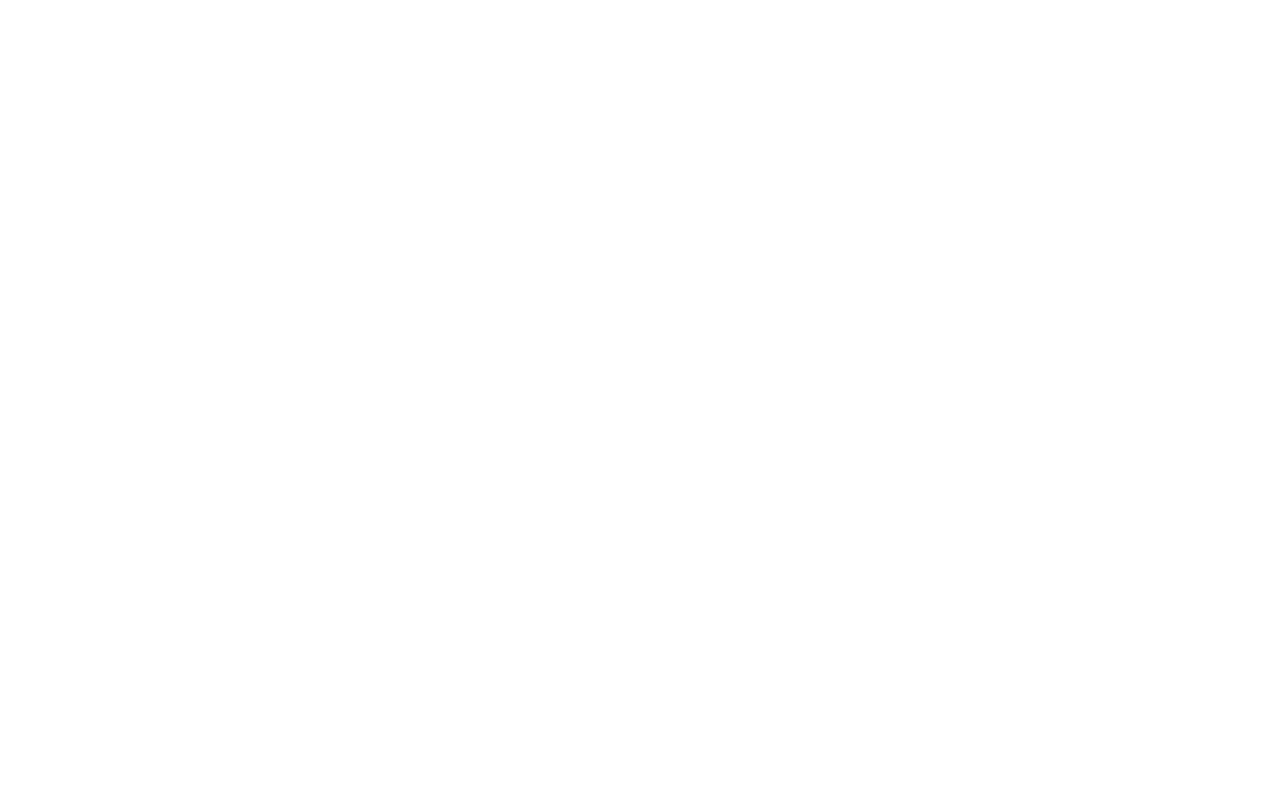
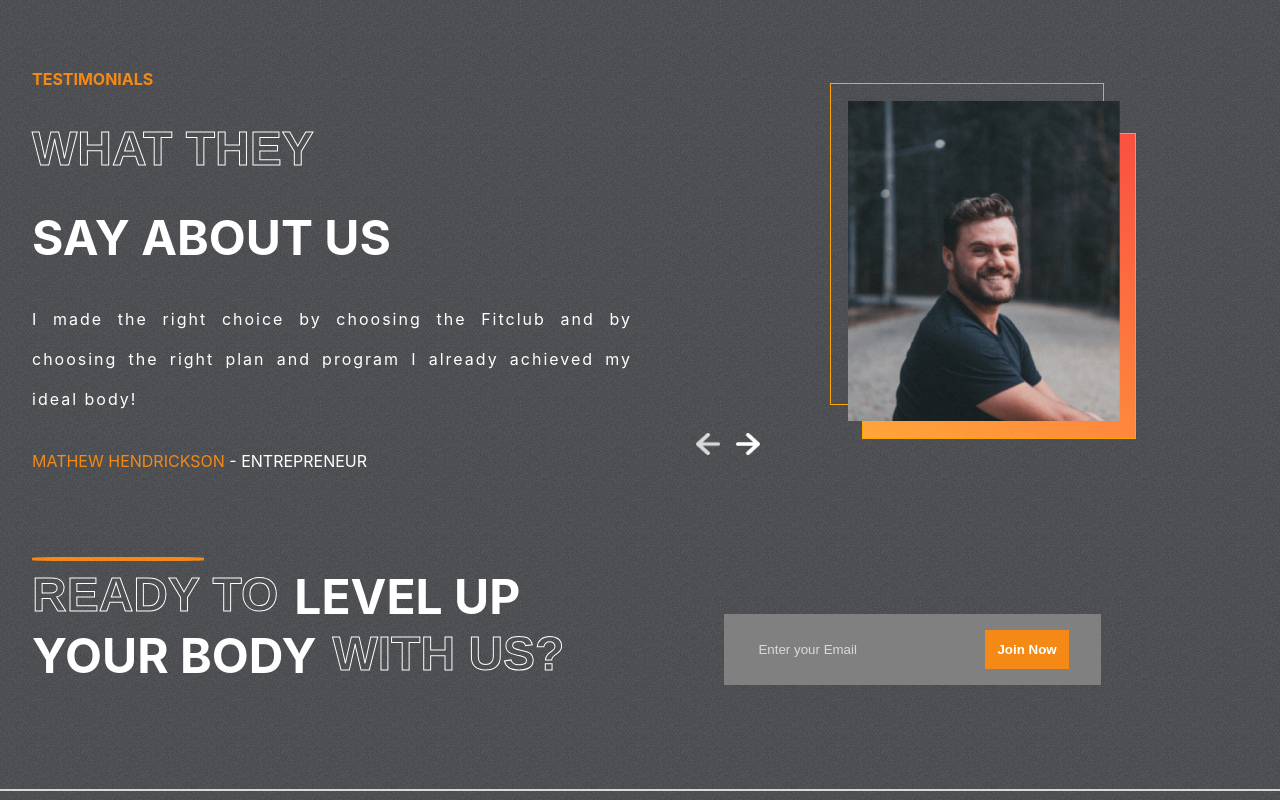
Before and after one commit to zannatreya/gym-website, a React (Create React App) app: page / in a window 1280 px wide. Shown: the part 2462-3262 px from the top of the page. Before the commit the page ends 2435 px from the top, so only its background shows below. Built offline with nearby package versions, Linux system fonts and the light colour scheme.

Commit message:
testimonial,footer added

```diff
--- a/src/App.js
+++ b/src/App.js
@@ -1,8 +1,11 @@
 import "./App.css";
+import Footer from "./components/Footer/Footer";
 import Hero from "./components/Hero/Hero";
+import Join from "./components/Join/Join";
 import Plans from "./components/Plans/Plans";
 import Programs from "./components/Programs/Programs";
 import Reasons from "./components/Reasons/Reasons";
+import Testimonials from "./components/Testimonials/Testimonials";
 
 function App() {
   return (
@@ -11,6 +14,9 @@
       <Programs />
       <Reasons />
       <Plans />
+      <Testimonials />
+      <Join />
+      <Footer />
     </div>
   );
 }
--- /dev/null
+++ b/src/components/Footer/Footer.css
@@ -0,0 +1,28 @@
+.footer-container{
+    position: relative;
+}
+.footer-container>hr{
+    border: 1px solid var(--lightgray);
+}
+
+.footer{
+    display: flex;
+    padding: 1rem 2rem;
+    flex-direction: column;
+    gap: 4rem;
+    align-items: center;
+    justify-content: center;
+    height: 20rem;
+}
+.social-links{
+    display: flex;
+    gap: 4rem;
+}
+.social-links>img{
+    width: 2rem;
+    height: 2rem;
+    cursor: pointer;
+}
+.logo-f>img{
+    width: 10rem;
+}
--- /dev/null
+++ b/src/components/Footer/Footer.jsx
@@ -0,0 +1,26 @@
+import React from "react";
+import "./Footer.css";
+import Github from "../../assets/github.png";
+import Linkedin from "../../assets/linkedin.png";
+import Instagram from "../../assets/instagram.png";
+import logo from "../../assets/logo.png";
+
+const Footer = () => {
+  return (
+    <div className="footer-container">
+      <hr />
+      <div className="footer">
+        <div className="social-links">
+          <img src={Github} alt="" />
+          <img src={Linkedin} alt="" />
+          <img src={Instagram} alt="" />
+        </div>
+        <div className="logo-f">
+          <img src={logo} alt="" />
+        </div>
+      </div>
+    </div>
+  );
+};
+
+export default Footer;
--- /dev/null
+++ b/src/components/Join/Join.css
@@ -0,0 +1,51 @@
+.Join{
+    display: flex;
+    padding: 0 2rem;
+    gap: 10rem;
+}
+.left-j{
+    color: white;
+    font-size: 3rem;
+    font-weight: bold;
+    text-transform: uppercase;
+}
+.left-j>hr{
+    position: absolute;
+    width: 10.5rem;
+    border: 2px solid var(--orange);
+    border-radius: 20%;
+    margin: -10px 0;
+}
+.left-j>div{
+    display: flex;
+    gap: 1rem;
+}
+
+.right-j{
+    display: flex;
+    justify-content: center;
+    align-items: flex-end;
+}
+
+.email-container{
+    display: flex;
+    gap: 3rem;
+    background-color: gray;
+    padding: 1rem 2rem;
+
+}
+
+.email-container>input{
+    background-color: transparent;
+    border: none;
+    outline: none;
+    color: var(--lightgray);
+}
+::placeholder{
+    color: var(--lightgray);
+
+}
+.btn-j{
+    background-color: var(--orange);
+    color: white;
+}
--- /dev/null
+++ b/src/components/Join/Join.jsx
@@ -0,0 +1,32 @@
+import React from "react";
+import "./Join.css";
+
+const Join = () => {
+  return (
+    <div className="Join" id="join-us">
+      <div className="left-j">
+        <hr />
+        <div>
+          <span className="stroke-text">READY TO </span>
+          <span>LEVEL UP </span>
+        </div>
+        <div>
+          <span>YOUR BODY </span>
+          <span className="stroke-text">WITH US?</span>
+        </div>
+      </div>
+      <div className="right-j">
+        <form action="" className="email-container">
+          <input
+            type="email"
+            name="user_email"
+            placeholder="Enter your Email"
+          />
+          <button className="btn btn-j">Join Now</button>
+        </form>
+      </div>
+    </div>
+  );
+};
+
+export default Join;
--- a/src/components/Plans/Plans.jsx
+++ b/src/components/Plans/Plans.jsx
@@ -30,7 +30,7 @@
             </div>
 
             <div>
-              <span>See more benefits -></span>
+              <span>See more benefits --</span>
             </div>
             <button className="btn">Join now</button>
           </div>
--- /dev/null
+++ b/src/components/Testimonials/Testimonials.css
@@ -0,0 +1,76 @@
+.Testimonials{
+    display: flex;
+    gap: 1rem;
+    padding: 0 2rem;
+}
+.left-t{
+    display: flex;
+    flex: 1 1;
+    gap: 2rem;
+    flex-direction: column;
+    color: white;
+    text-transform: uppercase;
+}
+
+.left-t>:nth-child(1){
+    color: var(--orange);
+    font-weight: bold;
+}
+.left-t>:nth-child(2),
+.left-t>:nth-child(3){
+    font-weight: bold;
+    font-size: 3rem;
+}
+
+.left-t>:nth-child(4){
+    text-transform: none;
+    text-align: justify;
+    line-height: 40px;
+    letter-spacing: 2px;
+}
+
+.right-t{
+    flex: 1;
+    position: relative;
+}
+
+.right-t>img{
+    position: absolute;
+    width: 17rem;
+    height: 20rem;
+    object-fit: cover;
+    right: 8rem;
+    top: 2rem;
+}
+
+.right-t>:nth-child(1){
+    position: absolute;
+    width: 17rem;
+    height: 20rem;
+    border: 1px solid orange;
+    background-color: transparent;
+    right: 9rem;
+    top: 0.9rem;
+}
+
+.right-t>:nth-child(2){
+    position: absolute;
+    width: 17rem;
+    height: 19rem;
+    border: 1px solid orange;
+    background: var(--planCard);
+    right: 7rem;
+    top: 4rem;
+}
+.arrows{
+    display: flex;
+    gap: 1rem;
+    position: absolute;
+    bottom: 1rem;
+    left: 3rem;
+}
+
+.arrows>img{
+    width: 1.5rem;
+    cursor: pointer;
+}
--- /dev/null
+++ b/src/components/Testimonials/Testimonials.jsx
@@ -0,0 +1,55 @@
+import React from "react";
+import "./Testimonials.css";
+import { testimonialsData } from "../../data/testimonialsData";
+import { useState } from "react";
+import leftArrow from "../../assets/leftArrow.png";
+import rightArrow from "../../assets/rightArrow.png";
+
+const Testimonials = () => {
+  const [selected, setSelected] = useState(0);
+  const tLength = testimonialsData.length;
+
+  return (
+    <div className="Testimonials">
+      <div className="left-t">
+        <span>Testimonials </span>
+        <span className="stroke-text">What they</span>
+        <span> say about us</span>
+        <span>{testimonialsData[selected].review}</span>
+        <span>
+          <span style={{ color: "var(--orange)" }}>
+            {testimonialsData[selected].name}
+          </span>{" "}
+          - {testimonialsData[selected].status}
+        </span>
+      </div>
+      <div className="right-t">
+        <div></div>
+        <div></div>
+        <img src={testimonialsData[selected].image} alt="" />
+        <div className="arrows">
+          <img
+            onClick={() => {
+              selected === 0
+                ? setSelected(tLength - 1)
+                : setSelected((prev) => prev - 1);
+            }}
+            src={leftArrow}
+            alt=""
+          />
+          <img
+            onClick={() => {
+              selected === tLength - 1
+                ? setSelected(0)
+                : setSelected((prev) => prev + 1);
+            }}
+            src={rightArrow}
+            alt=""
+          />
+        </div>
+      </div>
+    </div>
+  );
+};
+
+export default Testimonials;
```
